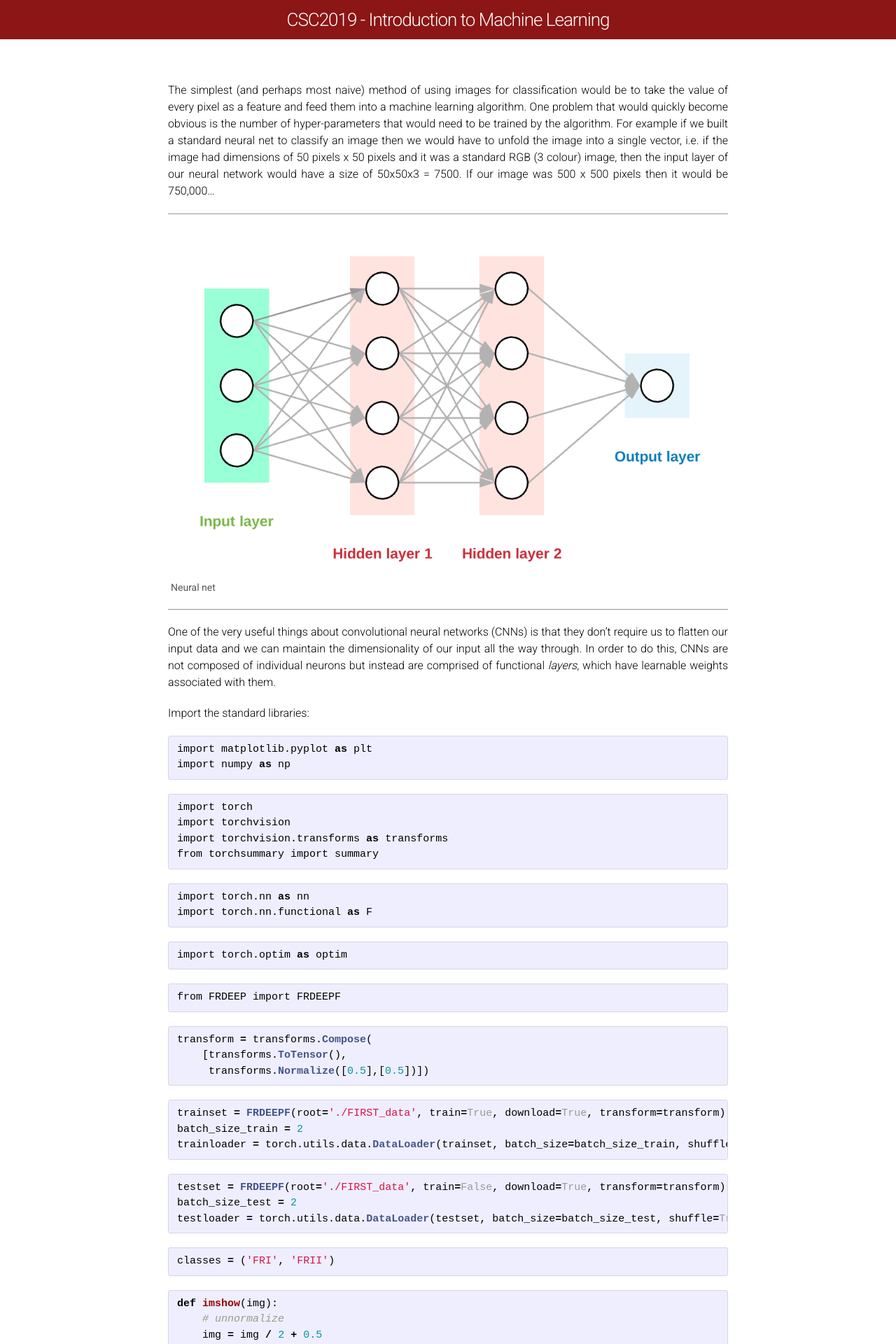
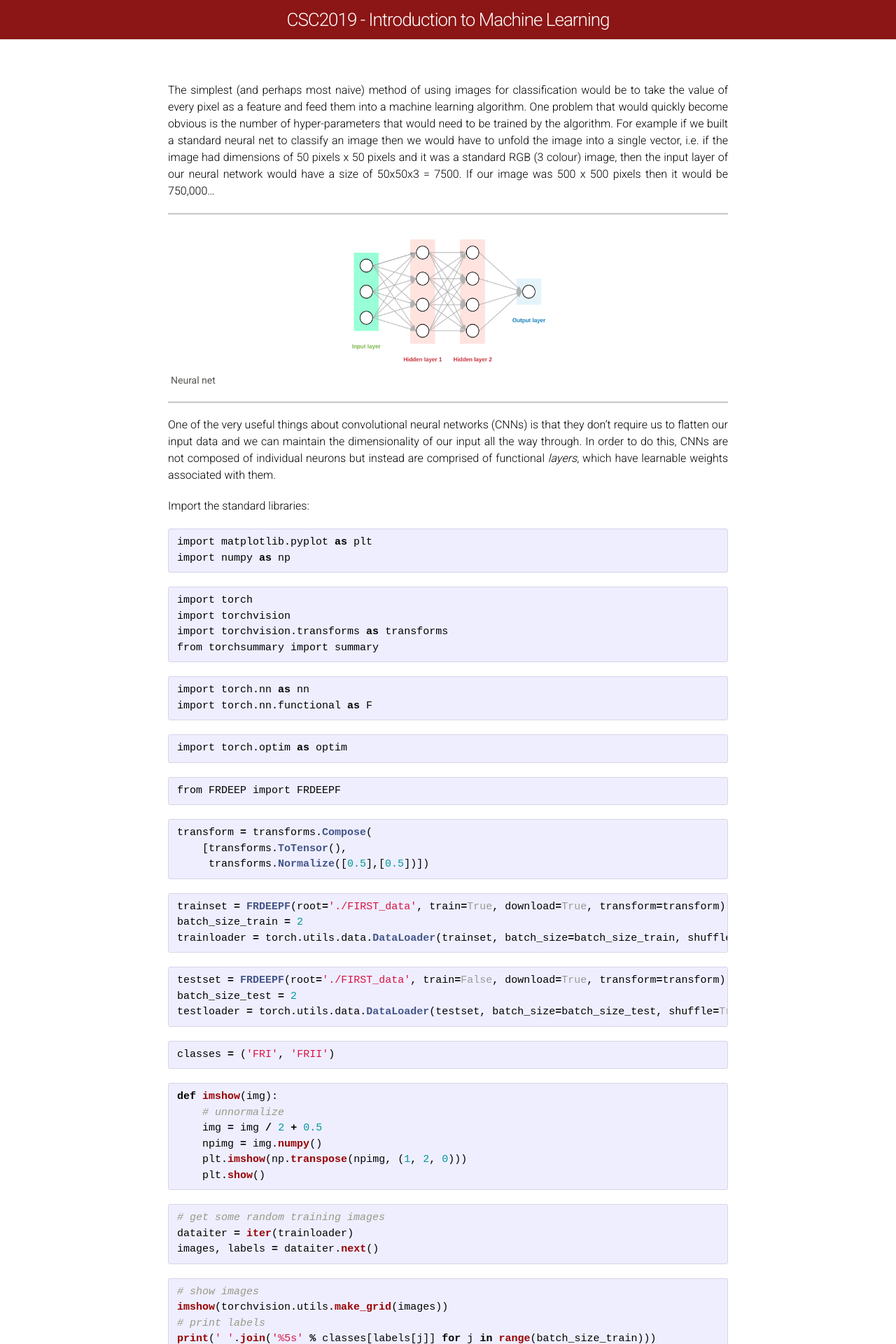
Before and after one commit to as595/csc-2019, a Jekyll site: the page built from frdeepcnn.md, in a window 1280 px wide. Shown: the top 1920 px of the page at 70% size. Built offline with Jekyll 4.4.1, drawn with Linux system fonts in a browser that asks for light colours.

Commit message:
Update frdeepcnn.md

```diff
--- a/frdeepcnn.md
+++ b/frdeepcnn.md
@@ -7,7 +7,7 @@ permalink: /frdeepcnn/
 The simplest (and perhaps most naive) method of using images for classification would be to take the value of every pixel as a feature and feed them into a machine learning algorithm. One problem that would quickly become obvious is the number of hyper-parameters that would need to be trained by the algorithm. For example if we built a standard neural net to classify an image then we would have to unfold the image into a single vector, i.e. if the image had dimensions of 50 pixels x 50 pixels and it was a standard RGB (3 colour) image, then the input layer of our neural network would have a size of 50x50x3 = 7500. If our image was 500 x 500 pixels then it would be 750,000...
 
 <div class="fig figcenter fighighlight">
-  <img src="/images/neuralnet.png">
+  <img width="300" height="200" src="/images/neuralnet.png">
   <div class="figcaption">Neural net</div>
 </div>
 
```
